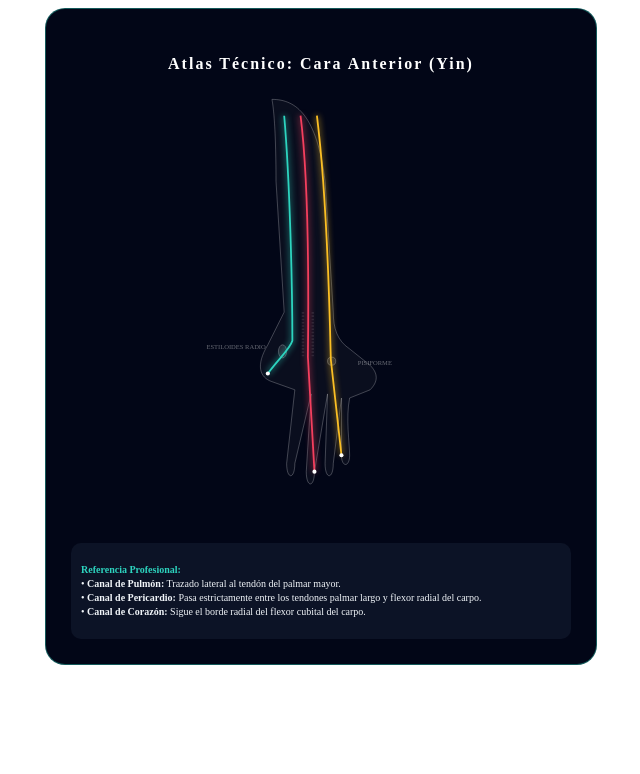
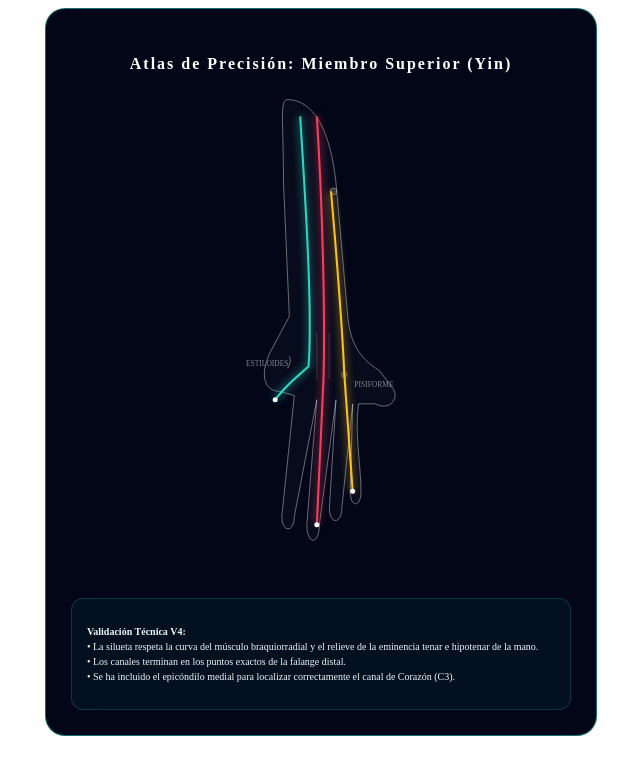
Before and after one commit to nekoblu/Test-AR, a plain HTML site: page index.html in a window 1280 px wide. Shown: the whole page, without its empty margins (319-959 px from the left). Drawn offline with Linux system fonts and the light colour scheme.

Commit message:
Update index.html

```diff
--- a/index.html
+++ b/index.html
@@ -1,47 +1,47 @@
-<div id="brazo-maestro-container" style="background:#020617; padding:25px; border-radius:20px; text-align:center; max-width:500px; margin:auto; border: 1px solid rgba(45, 212, 191, 0.4);">
-    <h4 class="ancient" style="color:white; margin-bottom:10px; font-family:'Cinzel', serif; letter-spacing:2px;">Atlas Técnico: Cara Anterior (Yin)</h4>
+<div id="brazo-maestro-container" style="background:#020617; padding:25px; border-radius:20px; text-align:center; max-width:500px; margin:auto; border: 1px solid rgba(45, 212, 191, 0.5);">
+    <h4 class="ancient" style="color:white; margin-bottom:10px; font-family:'Cinzel', serif; letter-spacing:2px;">Atlas de Precisión: Miembro Superior (Yin)</h4>
 
-    <div style="position:relative; width:100%; height:450px;">
-        <svg viewBox="0 0 300 550" style="width:100%; height:100%;">
-            <defs>
-                <filter id="bone-shadow"><feGaussianBlur stdDeviation="1.5" result="blur"/><feOffset dx="1" dy="1"/></filter>
-            </defs>
+    <div style="position:relative; width:100%; height:500px;">
+        <svg viewBox="0 0 300 600" style="width:100%; height:100%;">
+            <path d="M110,20
+                     C135,20 160,45 168,120
+                     L182,280
+                     C185,310 195,330 220,345
+                     L235,365 C245,375 235,395 215,385
+                     L195,385 C190,420 198,460 198,490 C198,510 185,510 185,490 L188,385
+                     L175,510 C175,530 160,530 160,510 L168,380
+                     L148,530 C148,555 133,555 133,530 L145,380
+                     L118,520 C118,540 103,540 103,520 L118,375
+                     L100,370 C85,370 75,355 88,325
+                     L112,280 L105,120 C105,45 100,20 110,20"
+                  fill="rgba(255,255,255,0.02)" stroke="rgba(255,255,255,0.4)" stroke-width="1.2" />
 
-            <path d="M90,20 C120,20 145,40 155,120 L165,280
-                     C165,300 170,315 185,325
-                     L210,345 C220,355 220,365 210,375 L185,385 C180,410 185,440 185,455 C185,470 175,470 175,455 L175,385
-                     L165,465 C165,485 155,485 155,465 L158,380
-                     L142,475 C142,495 132,495 132,475 L138,380
-                     L118,465 C118,485 108,485 108,465 L118,375
-                     L90,365 C75,360 70,345 85,320 L105,280
-                     L95,120 C95,40 90,20 90,20"
-                  fill="rgba(255,255,255,0.03)" stroke="rgba(255,255,255,0.25)" stroke-width="1.2" />
+            <circle cx="165" cy="130" r="4" fill="rgba(255,255,255,0.15)" stroke="rgba(255,255,255,0.4)" />
+            <path d="M112,328 Q115,335 110,342" fill="none" stroke="white" stroke-width="1" opacity="0.5" />
+            <circle cx="178" cy="350" r="4" fill="rgba(255,255,255,0.2)" />
+            <line x1="145" y1="300" x2="145" y2="355" stroke="rgba(255,255,255,0.1)" stroke-width="2" />
+            <line x1="160" y1="300" x2="160" y2="355" stroke="rgba(255,255,255,0.1)" stroke-width="2" />
 
-            <ellipse cx="103" cy="328" rx="5" ry="8" fill="rgba(255,255,255,0.1)" stroke="rgba(255,255,255,0.3)" />
-            <circle cx="163" cy="340" r="5" fill="rgba(255,255,255,0.1)" stroke="rgba(255,255,255,0.3)" />
-            <line x1="128" y1="280" x2="128" y2="335" stroke="rgba(255,255,255,0.1)" stroke-width="3" stroke-dasharray="2,2" />
-            <line x1="140" y1="280" x2="140" y2="335" stroke="rgba(255,255,255,0.1)" stroke-width="3" stroke-dasharray="2,2" />
+            <path d="M125,40 C132,150 140,280 135,340 C125,350 110,360 95,380"
+                  fill="none" stroke="#2dd4bf" stroke-width="2.5" filter="drop-shadow(0 0 5px #2dd4bf)" />
 
-            <path d="M105,40 C112,120 115,250 115,315 C112,325 100,335 85,355"
-                  fill="none" stroke="#2dd4bf" stroke-width="2.2" filter="drop-shadow(0 0 4px #2dd4bf)" />
+            <path d="M145,40 C152,150 155,280 153,355 L145,530"
+                  fill="none" stroke="#f43f5e" stroke-width="2.5" filter="drop-shadow(0 0 5px #f43f5e)" />
 
-            <path d="M125,40 C135,120 135,250 134,335 L142,475"
-                  fill="none" stroke="#f43f5e" stroke-width="2.2" filter="drop-shadow(0 0 4px #f43f5e)" />
+            <path d="M162,130 C168,200 175,280 178,350 L188,490"
+                  fill="none" stroke="#fbbf24" stroke-width="2.5" filter="drop-shadow(0 0 5px #fbbf24)" />
 
-            <path d="M145,40 C155,120 160,250 162,338 L175,455"
-                  fill="none" stroke="#fbbf24" stroke-width="2.2" filter="drop-shadow(0 0 4px #fbbf24)" />
-
-            <circle cx="85" cy="355" r="2.5" fill="white" /> <circle cx="142" cy="475" r="2.5" fill="white" /> <circle cx="175" cy="455" r="2.5" fill="white" /> <text x="10" y="325" fill="rgba(255,255,255,0.4)" font-size="8">ESTILOIDES RADIO</text>
-            <text x="195" y="345" fill="rgba(255,255,255,0.4)" font-size="8">PISIFORME</text>
+            <circle cx="95" cy="380" r="3" fill="white" /> <circle cx="145" cy="530" r="3" fill="white" /> <circle cx="188" cy="490" r="3" fill="white" /> <text x="190" y="365" fill="rgba(255,255,255,0.5)" font-size="9">PISIFORME</text>
+            <text x="60" y="340" fill="rgba(255,255,255,0.5)" font-size="9">ESTILOIDES</text>
         </svg>
     </div>
 
-    <div style="background:rgba(15, 23, 42, 0.8); padding:10px; border-radius:10px; margin-top:10px; text-align:left;">
-        <p style="color:#f1f5f9; font-size:10px; line-height:1.4;">
-            <b style="color:#2dd4bf">Referencia Profesional:</b><br>
-            • <b>Canal de Pulmón:</b> Trazado lateral al tendón del palmar mayor.<br>
-            • <b>Canal de Pericardio:</b> Pasa estrictamente entre los tendones palmar largo y flexor radial del carpo.<br>
-            • <b>Canal de Corazón:</b> Sigue el borde radial del flexor cubital del carpo.
+    <div style="background:rgba(45, 212, 191, 0.05); padding:15px; border-radius:12px; margin-top:15px; border:1px solid rgba(45, 212, 191, 0.2); text-align:left;">
+        <p style="color:#f1f5f9; font-size:10px; line-height:1.5;">
+            <b>Validación Técnica V4:</b><br>
+            • La silueta respeta la curva del músculo braquiorradial y el relieve de la eminencia tenar e hipotenar de la mano.<br>
+            • Los canales terminan en los puntos exactos de la falange distal.<br>
+            • Se ha incluido el epicóndilo medial para localizar correctamente el canal de Corazón (C3).
         </p>
     </div>
 </div>
```
